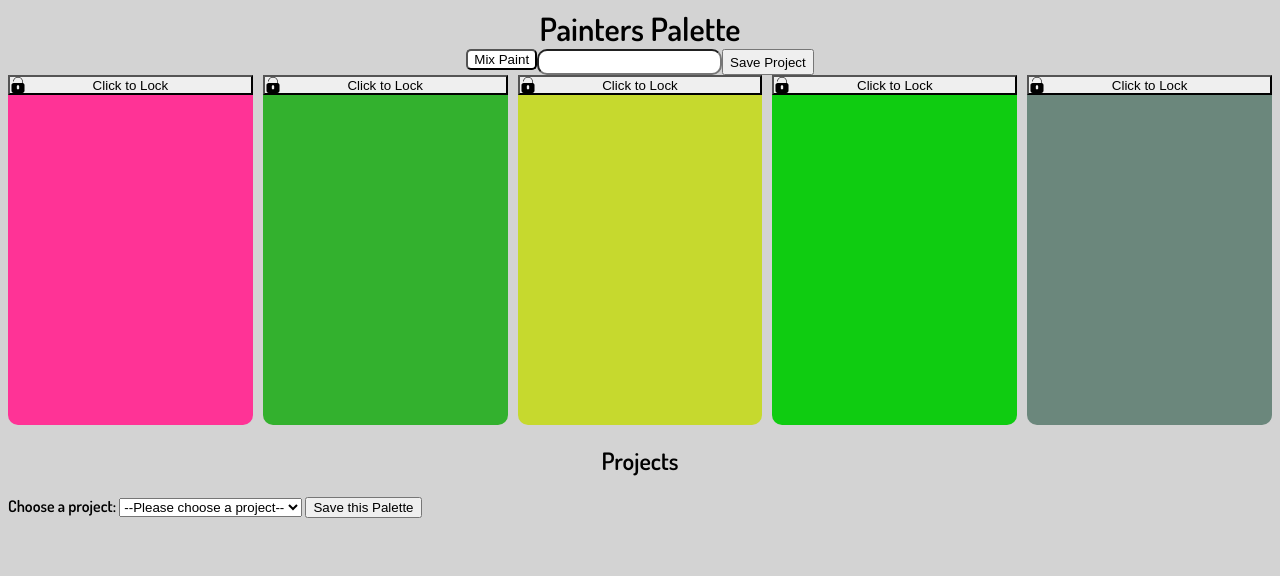
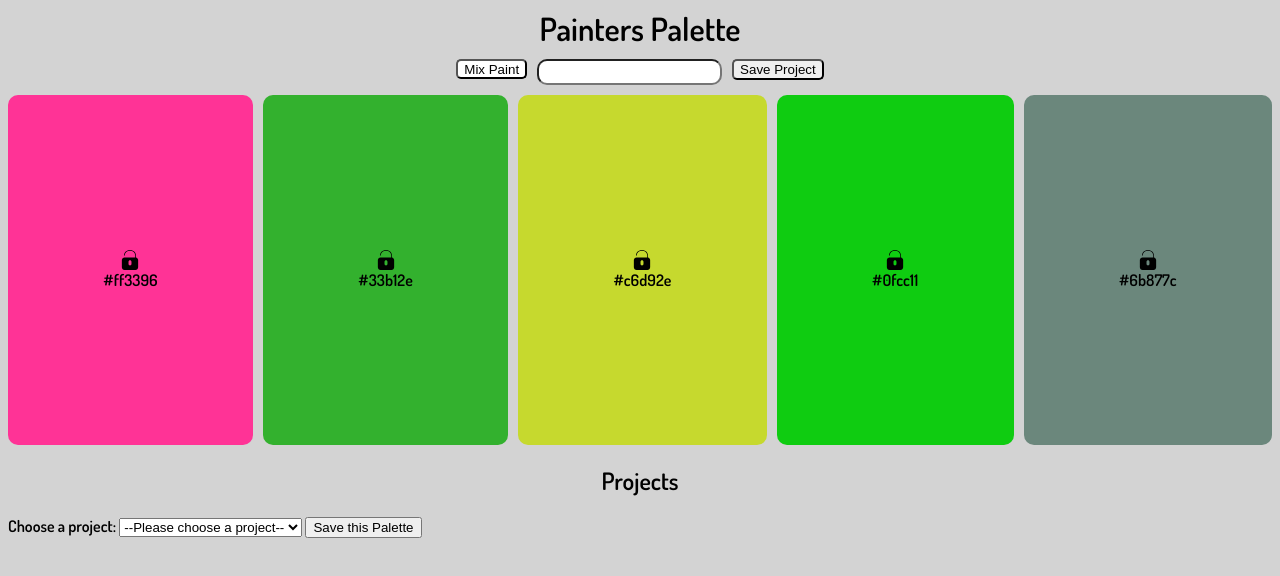
Before and after one commit to Jstewart3313/colorPicker, a website: page public/index.html in a window 1280 px wide. Drawn offline with nearby package versions, Linux system fonts and the light colour scheme; a web font is replaced by a local one.

Commit message:
Add project to DB

```diff
--- a/public/css/styles.css
+++ b/public/css/styles.css
@@ -14,12 +14,19 @@ header {
 nav {
   display: flex;
   justify-content: center;
+  margin: 10px 0px 10px 0px;
 }
 
-.nav-button {
+.mix-button {
   background-color: white;
   border-radius: 5px;
-  margin-bottom: 5px;
+  height: 20px;
+  margin: 0px 10px 5px 0px;
+}
+
+.project-create-button {
+  margin: 0px 0px 5px 10px;
+  border-radius: 5px;
 }
 
 h1 {
@@ -63,8 +70,12 @@ main {
   height: 20px;
   width: 100%;
   display: flex;
+  justify-content: center;
   background-image: url(../assets/unlocked.svg);
   background-repeat: no-repeat;
+  background-color: transparent;
+  background-position: center;
+  border: none;
   justify-content: center;
 }
 
@@ -84,6 +95,10 @@ img {
 
 .color {
   border-radius: 10px;
+  display: flex;
+  justify-content: center;
+  align-items: center;
+  flex-direction: column;
 }
 
 .project-header {
--- a/public/index.html
+++ b/public/index.html
@@ -10,25 +10,25 @@
   <body>
     <header class="header"><h1>Painters Palette</h1></header>
     <nav>
-      <button class="nav-button">Mix Paint</button>
+      <button class="mix-button">Mix Paint</button>
       <input class="project-name-input" type="text" />
       <button class='project-create-button'> Save Project </button>
     </nav>
     <main class="palette">
       <section class=" hex1 color a 1">
-        <button class="unlock">Click to Lock</button>
+        <button class="unlock"></button>
       </section>
       <section class=" hex2 color b 2">
-        <button class="unlock">Click to Lock</button>
+        <button class="unlock"></button>
       </section>
       <section class="hex3 color c 3">
-        <button class="unlock">Click to Lock</button>
+        <button class="unlock"></button>
       </section>
       <section class="hex4 color d 4">
-        <button class="unlock">Click to Lock</button>
+        <button class="unlock"></button>
       </section>
       <section class="hex5 color e 5">
-        <button class="unlock">Click to Lock</button>
+        <button class="unlock"></button>
       </section>
     </main>
     <section class="projects-section">
--- a/public/js/scripts.js
+++ b/public/js/scripts.js
@@ -23,8 +23,6 @@ const generateRandomHex = () => {
   return hex;
 };
 
-
-
 let visualHex1 = generateRandomHex();
 let visualHex2 = generateRandomHex();
 let visualHex3 = generateRandomHex();
@@ -36,6 +34,14 @@ $(".b").css("background-color", visualHex2);
 $(".c").css("background-color", visualHex3);
 $(".d").css("background-color", visualHex4);
 $(".e").css("background-color", visualHex5);
+
+$(".a").append(visualHex1);
+$(".b").append(visualHex2);
+$(".c").append(visualHex3);
+$(".d").append(visualHex4);
+$(".e").append(visualHex5);
+
+
 
 const toggleLock = event => {
   let lockButton = $(event.target);
@@ -106,20 +112,25 @@ const saveToDropDown = () => {
 };
 
 const clearProjectInput = () => {
-  let projectInput = $(".project-name-input").val("");
+  $(".project-name-input").val("");
 };
 
 const postProjectToDB = async (projectName) => {
+  try {
   const response = await fetch('/api/v1/projects', {
     method: 'POST',
     mode: 'cors',
     credentials: 'same-origin',
-    body: JSON.stringify(projectName),
+    body: JSON.stringify({title: projectName}),
     headers:{
       'Content-Type': 'application/json; charset=utf-8'
     }
   })
   const data = await response.json();
+  console.log(data)
+} catch(e) {
+  throw new Error('something went wrong')
+}
 }
 
 $(".project-create-button").click(() => {
@@ -132,7 +143,7 @@ $(".projects").click(() => {
   deleteProject(event);
 });
 
-$(".nav-button").click(() => {
+$(".mix-button").click(() => {
   generateColors(event);
 });
 
```
Also changed, not shown: server.js (+14 -6 lines).
